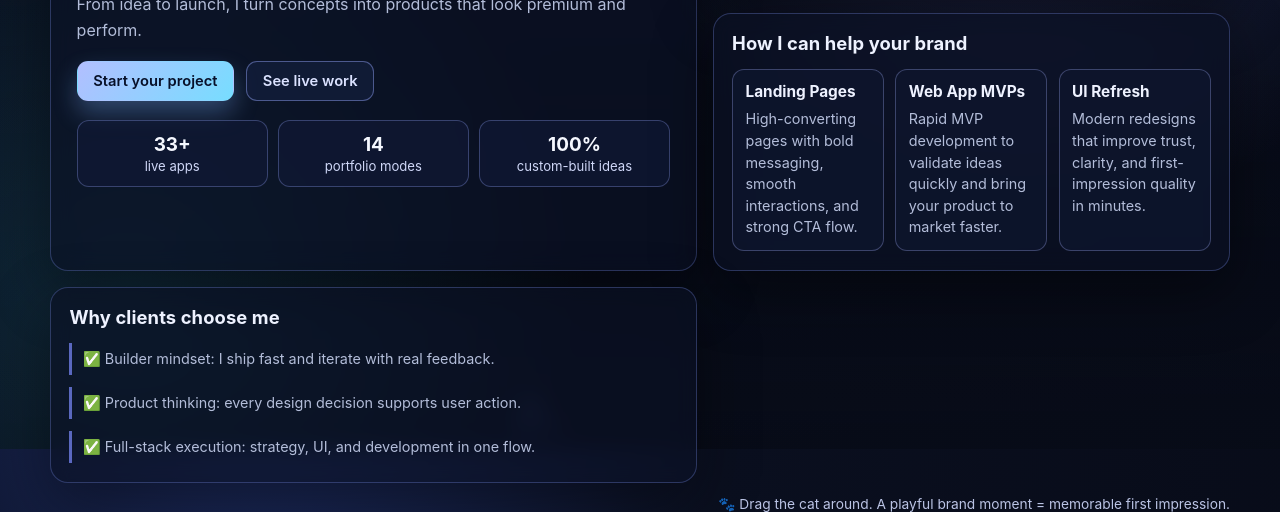
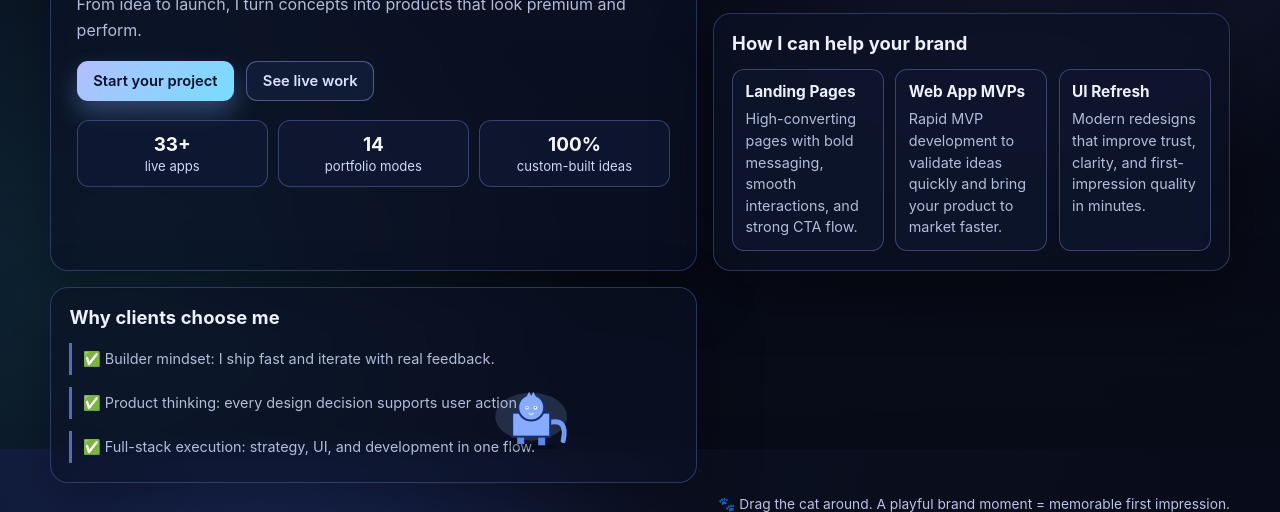
Before and after one commit to kunu2009/kunu2009, a plain HTML site: page interactive/index.html in a window 1280 px wide. Shown: the part 351-863 px from the top of the page. Drawn offline with Linux system fonts and the light colour scheme.

Commit message:
Improve README redesign and cat interaction visibility

```diff
--- a/interactive/script.js
+++ b/interactive/script.js
@@ -49,7 +49,16 @@ function updatePointer(x, y) {
     pointer.y = y;
 }
 
-canvas.addEventListener('mousedown', (event) => {
+const interactiveSelector = 'a, button, input, textarea, select, summary, label';
+
+function shouldIgnorePointerStart(target) {
+    return target instanceof Element && Boolean(target.closest(interactiveSelector));
+}
+
+window.addEventListener('mousedown', (event) => {
+    if (shouldIgnorePointerStart(event.target)) {
+        return;
+    }
     pointer.isDown = true;
     pointer.justPressed = true;
     updatePointer(event.clientX, event.clientY);
@@ -63,19 +72,24 @@ window.addEventListener('mouseup', () => {
     pointer.isDown = false;
 });
 
-canvas.addEventListener('touchstart', (event) => {
-    event.preventDefault();
+window.addEventListener('touchstart', (event) => {
+    if (!event.touches[0] || shouldIgnorePointerStart(event.target)) {
+        return;
+    }
     pointer.isDown = true;
     pointer.justPressed = true;
     updatePointer(event.touches[0].clientX, event.touches[0].clientY);
-}, { passive: false });
+}, { passive: true });
 
 window.addEventListener('touchmove', (event) => {
     if (!event.touches[0]) {
         return;
     }
+    if (pointer.isDown) {
+        event.preventDefault();
+    }
     updatePointer(event.touches[0].clientX, event.touches[0].clientY);
-}, { passive: true });
+}, { passive: false });
 
 window.addEventListener('touchend', () => {
     pointer.isDown = false;
@@ -410,12 +424,28 @@ class Cat {
         const sleepBob = this.state === 'sleeping' ? Math.sin(this.sleepWave) * 1.4 : 0;
         const bob = Math.sin(this.breath) * 1.5 + sleepBob;
         const floorShadow = 12 + Math.min(Math.abs(this.vy), 8) * 1.35;
+        const palette = {
+            legs: '#5f86ea',
+            body: '#86abff',
+            tail: '#739bff',
+            outline: '#183067',
+            eye: '#f5f9ff',
+            pupil: '#2d4f9f',
+        };
 
         ctx.save();
         ctx.globalAlpha = 0.28;
         ctx.fillStyle = '#000';
         ctx.beginPath();
         ctx.ellipse(this.x, this.floorY() + this.height * 0.48, this.width * 0.44, floorShadow * 0.43, 0, 0, Math.PI * 2);
+        ctx.fill();
+        ctx.restore();
+
+        ctx.save();
+        ctx.globalAlpha = 0.17;
+        ctx.fillStyle = '#9fc2ff';
+        ctx.beginPath();
+        ctx.ellipse(this.x, this.y - 8 + bob, 36, 24, 0, 0, Math.PI * 2);
         ctx.fill();
         ctx.restore();
 
@@ -439,11 +469,11 @@ class Cat {
             ctx.restore();
         }
 
-        ctx.fillStyle = '#1f2744';
+        ctx.fillStyle = palette.legs;
         ctx.fillRect(-bodyWidth / 2 + 5, bodyHeight / 2, 7, legHeight + step);
         ctx.fillRect(bodyWidth / 2 - 12, bodyHeight / 2, 7, legHeight - step);
 
-        ctx.strokeStyle = '#25315f';
+        ctx.strokeStyle = palette.tail;
         ctx.lineWidth = 5;
         ctx.lineCap = 'round';
         ctx.beginPath();
@@ -451,12 +481,17 @@ class Cat {
         ctx.quadraticCurveTo(-bodyWidth / 2 - 18, -8 + Math.sin(this.tailWave) * 2.8, -bodyWidth / 2 - 13, 16);
         ctx.stroke();
 
-        ctx.fillStyle = '#26335f';
+        ctx.fillStyle = palette.body;
         ctx.fillRect(-bodyWidth / 2, -bodyHeight / 2, bodyWidth, bodyHeight);
+
+        ctx.strokeStyle = palette.outline;
+        ctx.lineWidth = 2;
+        ctx.strokeRect(-bodyWidth / 2, -bodyHeight / 2, bodyWidth, bodyHeight);
 
         ctx.beginPath();
         ctx.arc(0, -bodyHeight / 2 - headRadius / 2 + 1.4, headRadius, 0, Math.PI * 2);
         ctx.fill();
+        ctx.stroke();
 
         ctx.beginPath();
         ctx.moveTo(-8, -bodyHeight / 2 - headRadius + 3);
@@ -473,9 +508,15 @@ class Cat {
         const eyeY = -bodyHeight / 2 - headRadius / 1.5 + 2.4;
         const eyelid = this.state === 'sleeping' ? 2.6 : Math.min(this.blinkProgress * 5, 5);
 
-        ctx.fillStyle = '#e9f2ff';
+        ctx.fillStyle = palette.eye;
         ctx.fillRect(-5.8, eyeY, 3.2, Math.max(0.8, 3 - eyelid));
         ctx.fillRect(2.6, eyeY, 3.2, Math.max(0.8, 3 - eyelid));
+
+        if (this.state !== 'sleeping') {
+            ctx.fillStyle = palette.pupil;
+            ctx.fillRect(-4.7, eyeY + 0.7, 1.1, 1.1);
+            ctx.fillRect(3.7, eyeY + 0.7, 1.1, 1.1);
+        }
 
         ctx.strokeStyle = '#d4e6ff';
         ctx.lineWidth = 1.4;
--- a/interactive/style.css
+++ b/interactive/style.css
@@ -37,7 +37,8 @@ body {
     inset: 0;
     width: 100%;
     height: 100%;
-    z-index: 1;
+    z-index: 5;
+    pointer-events: none;
 }
 
 .screen-glow {
@@ -55,7 +56,7 @@ body {
 .landing-shell,
 .cat-tip {
     position: relative;
-    z-index: 3;
+    z-index: 4;
 }
 
 .topbar {
```
Also changed, not shown: 1 other file.
